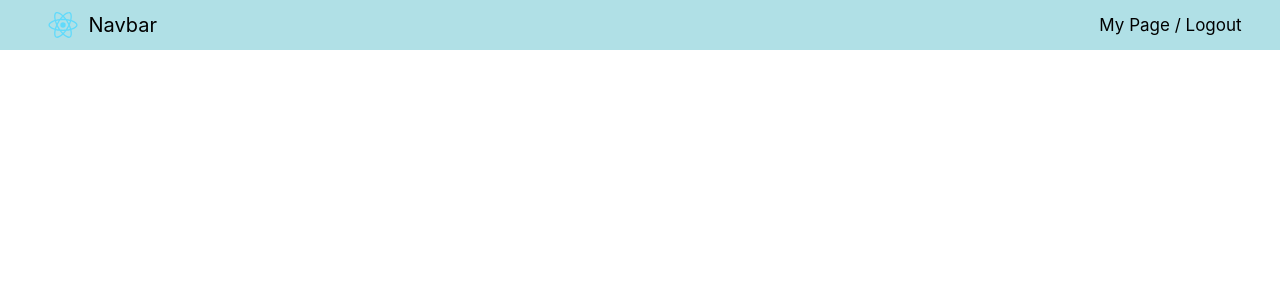
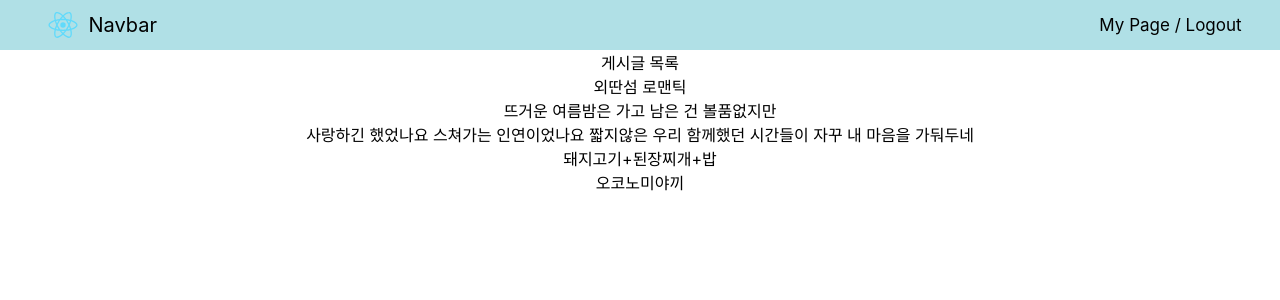
Before and after one commit to ndk6879/Board_Project, a React (Create React App) app in the folder board_project_front_sj/: page /forum in a window 1280 px wide. Shown: the top 300 px of the page. Built offline with nearby package versions, Linux system fonts and the light colour scheme.

Commit message:
feat: Create a temporary post list page and link this URL to the 'More' button

```diff
--- a/board_project_front_sj/src/App.js
+++ b/board_project_front_sj/src/App.js
@@ -5,6 +5,7 @@ import { BrowserRouter as Router, Routes, Route, Link } from "react-router-dom";
 
 import Navbar from "./components/Navbar.js";  // 왜 {} 하면 에러남?
 import MainPage from "./pages/MainPage.js";
+import PostListPage from "./pages/PostListPage.js";
 import PostDetailsPage from "./pages/PostDetailsPage.js";
 import ForumData from "./store/ForumData.js";
 import QnaData from "./store/QnaData.js";
@@ -20,7 +21,9 @@ function App() {
           <Route path="/" element={ < MainPage/> }/>
 
           {/* props로 카테고리 넘겨주기 vs 데이터 자체를 넘겨주기 ????? */}
+          <Route path="/forum" element={ <PostListPage contents={ForumData}/> }/>
           <Route path="/forum/:id" element={ <PostDetailsPage contents={ForumData}/> }/>
+          <Route path="/qna" element={ <PostListPage contents={QnaData}/> }/>
           <Route path="/qna/:id" element={ <PostDetailsPage contents={QnaData}/> }/>
       </Routes>
 
--- a/board_project_front_sj/src/components/PreviewPosts.js
+++ b/board_project_front_sj/src/components/PreviewPosts.js
@@ -116,7 +116,7 @@ function PreviewPosts(props) {
                     }
                 </tbody>
             </ListOfPosts>
-            <MoreBtn>더보기</MoreBtn>
+            <MoreBtn onClick={() => { navigate(`/${props.category}`)}}>더보기</MoreBtn>
 
         </OutsideBox>
     );
--- /dev/null
+++ b/board_project_front_sj/src/pages/PostListPage.js
@@ -0,0 +1,12 @@
+/* eslint-disable */
+
+function PostListPage(props) {
+    return (
+        <div>
+            게시글 목록
+            {props.contents.map((data, i) => <div key={i}>{data.title}</div>)}
+        </div>
+    )
+}
+
+export default PostListPage;
```
